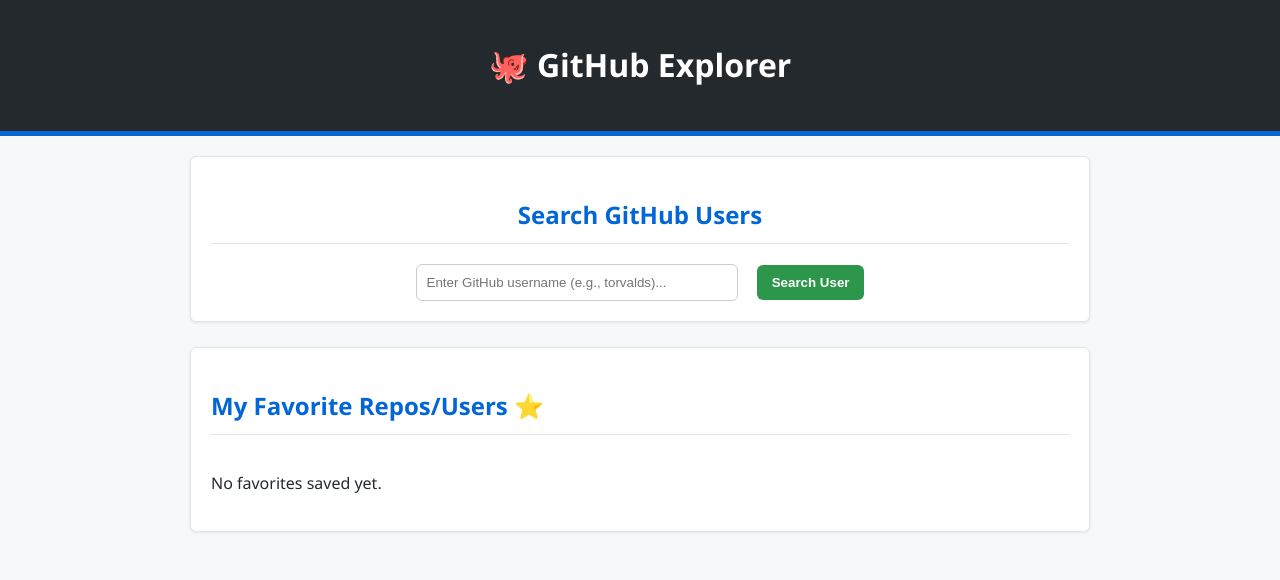
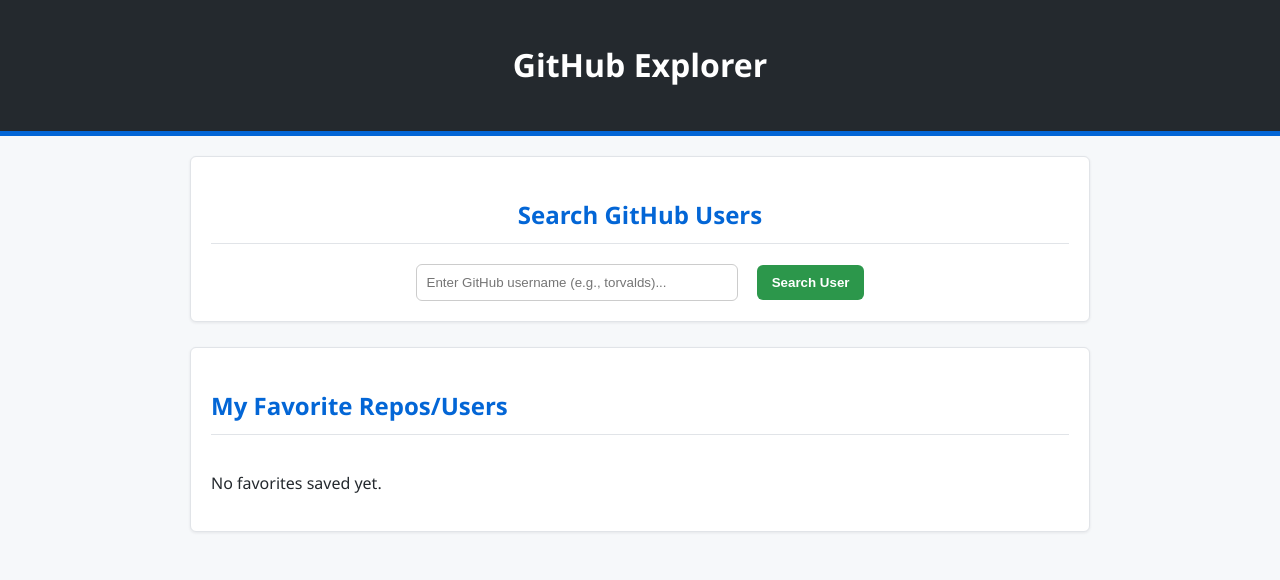
Before and after one commit to Ariyancs/Github_-Explorer, a plain HTML site: page index.html in a window 1280 px wide. Drawn offline with Linux system fonts and the light colour scheme.

Commit message:
Update index.html

```diff
--- a/index.html
+++ b/index.html
@@ -8,7 +8,7 @@
 </head>
 <body>
     <header>
-        <h1>🐙 GitHub Explorer</h1>
+        <h1> GitHub Explorer</h1>
     </header>
 
     <main>
@@ -31,7 +31,7 @@
         </section>
 
         <section id="favorites-section">
-            <h2>My Favorite Repos/Users ⭐</h2>
+            <h2>My Favorite Repos/Users </h2>
             <div id="favorites-list">
                 <p>No favorites saved yet.</p>
             </div>
```
